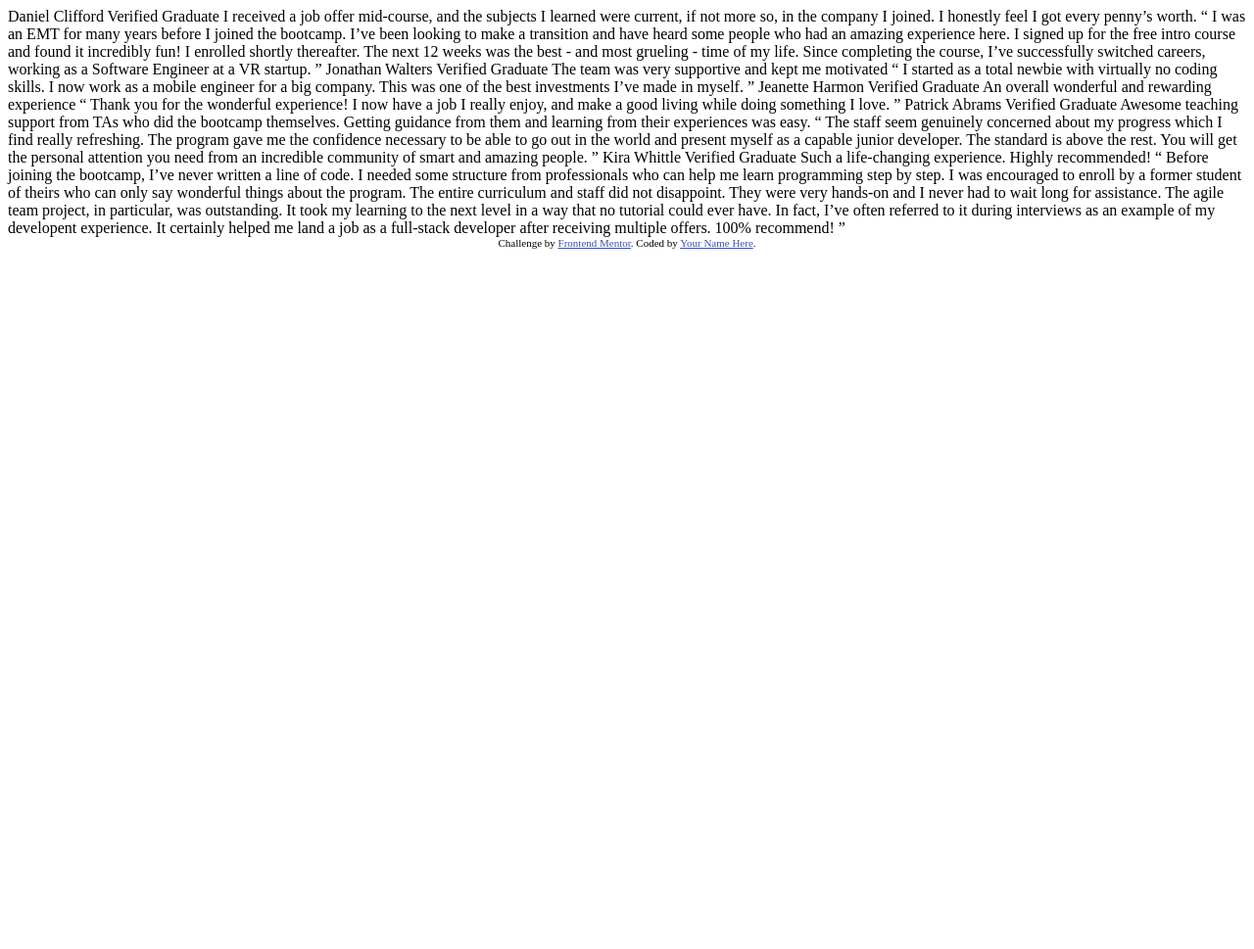
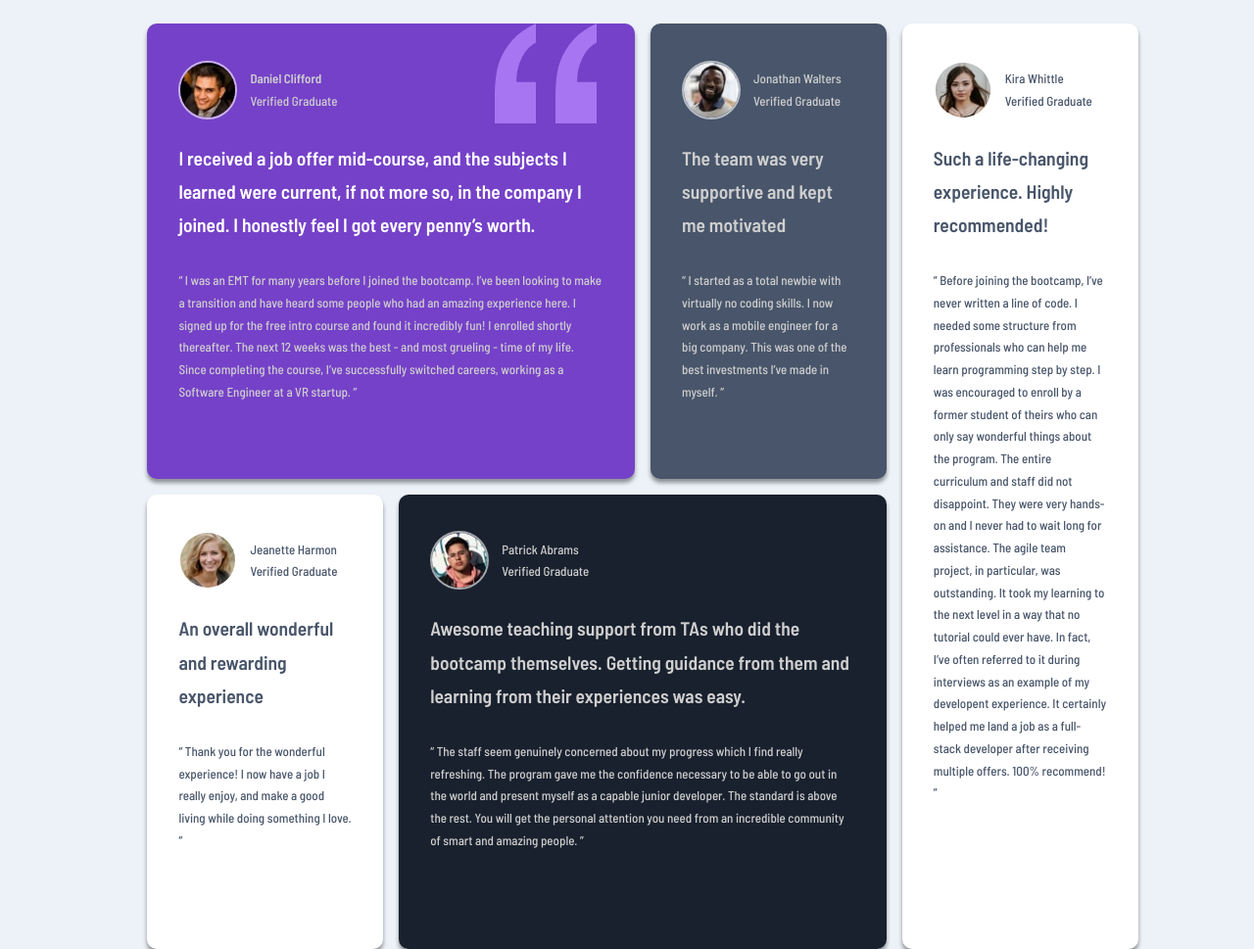
Before and after one commit to mdgerety/frontendmentor-grid-testemonials, a plain HTML site: page index.html in a window 1280 px wide. Shown: the whole page at 98% size. Before the commit the page ends 800 px from the top, so only its background shows below. Drawn offline with Linux system fonts and the light colour scheme.

Commit message:
updated css

```diff
--- a/index.html
+++ b/index.html
@@ -2,63 +2,110 @@
 <html lang="en">
 <head>
   <meta charset="UTF-8">
-  <meta name="viewport" content="width=device-width, initial-scale=1.0"> <!-- displays site properly based on user's device -->
+  <meta name="viewport" content="width=device-width, initial-scale=1.0">
+  <link rel="stylesheet" href="style.css">
 
-  <link rel="icon" type="image/png" sizes="32x32" href="./images/favicon-32x32.png">
-
-  <title>Frontend Mentor | [Challenge Name Here]</title>
-
-  <!-- Feel free to remove these styles or customise in your own stylesheet 👍 -->
-  <style>
-    .attribution { font-size: 11px; text-align: center; }
-    .attribution a { color: hsl(228, 45%, 44%); }
-  </style>
+  <title>Frontend Mentor | Grid Testimonials</title>
 </head>
 <body>
-  Daniel Clifford
-  Verified Graduate
+  <div class="container">
+    <div id="daniel" class="card">
+      <div class="avatar">
+        <img src="images/image-daniel.jpg" alt="">
+        <div class="info">
+          <p><b>Daniel Clifford</b>
+          <br>Verified Graduate</p>
+        </div>
+      </div>
 
+      <h2>
         I received a job offer mid-course, and the subjects I learned were current, if not more so,
         in the company I joined. I honestly feel I got every penny’s worth.
+      </h2>
 
+      <p>
         “ I was an EMT for many years before I joined the bootcamp. I’ve been looking to make a
         transition and have heard some people who had an amazing experience here. I signed up
         for the free intro course and found it incredibly fun! I enrolled shortly thereafter.
         The next 12 weeks was the best - and most grueling - time of my life. Since completing
         the course, I’ve successfully switched careers, working as a Software Engineer at a VR startup. ”
+      </p>
+    </div>
 
-  Jonathan Walters
-  Verified Graduate
+    <div id="jonathan" class="card">
+      <div class="avatar">
+        <img src="images/image-jonathan.jpg" alt="">
+        <div class="info">
+          <p>Jonathan Walters
+          <br>Verified Graduate</p>
+        </div>
+      </div>
 
+        <h2>
           The team was very supportive and kept me motivated
+        </h2>
 
+        <p>
           “ I started as a total newbie with virtually no coding skills. I now work as a mobile engineer
           for a big company. This was one of the best investments I’ve made in myself. ”
+        </p>
+      </div>
 
-  Jeanette Harmon
-  Verified Graduate
+    <div id="jeanette" class="card">
+      <div class="avatar">
+        <img src="images/image-jeanette.jpg" alt="">
+        <div class="info">
+          <p>Jeanette Harmon
+          <br>Verified Graduate</p>
+        </div>
+      </div>
 
+        <h2>
           An overall wonderful and rewarding experience
+        </h2>
 
+        <p>
           “ Thank you for the wonderful experience! I now have a job I really enjoy, and make a good living
           while doing something I love. ”
+        </p>
+      </div>
 
-  Patrick Abrams
-  Verified Graduate
+    <div id="patrick" class="card">
+      <div class="avatar">
+        <img src="images/image-patrick.jpg" alt="">
+        <div class="info">
+          <p>Patrick Abrams
+          <br>Verified Graduate</p>
+        </div>
+      </div>
 
+        <h2>
           Awesome teaching support from TAs who did the bootcamp themselves. Getting guidance from them and
           learning from their experiences was easy.
+        </h2>
 
+        <p>
           “ The staff seem genuinely concerned about my progress which I find really refreshing. The program
           gave me the confidence necessary to be able to go out in the world and present myself as a capable
           junior developer. The standard is above the rest. You will get the personal attention you need from
           an incredible community of smart and amazing people. ”
+        </p>
+      </div>
 
-  Kira Whittle
-  Verified Graduate
+    <div id="kira" class="card">
+      <div class="avatar">
+        <img src="images/image-kira.jpg" alt="">
+        <div class="info">
+          <p>Kira Whittle
+          <br>Verified Graduate</p>
+        </div>
+      </div>
 
+        <h2>
           Such a life-changing experience. Highly recommended!
+        </h2>
 
+        <p>
           “ Before joining the bootcamp, I’ve never written a line of code. I needed some structure from
           professionals who can help me learn programming step by step. I was encouraged to enroll by a former
           student of theirs who can only say wonderful things about the program. The entire curriculum and staff
@@ -67,10 +114,9 @@
           could ever have. In fact, I’ve often referred to it during interviews as an example of my developent
           experience. It certainly helped me land a job as a full-stack developer after receiving multiple offers.
           100% recommend! ”
+        </p>
+      </div>
+  </div>
 
-  <div class="attribution">
-    Challenge by <a href="https://www.frontendmentor.io?ref=challenge" target="_blank">Frontend Mentor</a>.
-    Coded by <a href="#">Your Name Here</a>.
-  </div>
 </body>
 </html>
--- /dev/null
+++ b/style.css
@@ -0,0 +1,124 @@
+@import url('https://fonts.googleapis.com/css2?family=Barlow+Semi+Condensed:wght@500;600&display=swap');
+
+* {
+    box-sizing: border-box;
+}
+
+body {
+    font-family: 'Barlow Semi Condensed', sans-serif;
+    display: flex;
+    flex-direction: column;
+    align-items: center;
+    justify-content: center;
+    min-height: 100vh;
+    font-size: 13px;
+    background: hsl(210, 46%, 95%);
+    line-height: 1.75;
+}
+
+img {
+    border: 2px solid rgba(255, 255, 255, 0.6);
+    border-radius: 50%;
+}
+
+.container {
+    display: flex;
+    flex-direction: column;
+    max-width: 500px;
+}
+
+.card {
+    display: flex;
+    flex-direction: column;
+    background-color: lightblue;
+    height: auto;
+    width: auto;
+    padding: 2rem;
+    margin: 1rem;
+    border-radius: 10px;
+    box-shadow: 0 4px 4px rgba(0, 0, 0, 0.4);
+}
+
+.avatar {
+    display: flex;
+    flex-direction: row;
+    align-items: center;
+}
+
+.info {
+    padding-left: 1em;
+}
+
+#daniel {
+    background-color: hsl(263, 55%, 52%);
+    background-image: url(images/bg-pattern-quotation.svg);
+    background-repeat: no-repeat;
+    background-position-x: 90%;
+    color: hsl(0, 0%, 81%);
+}
+
+#daniel > h2 {
+    color: white;
+}
+
+#jeanette, #kira {
+    background-color: white;
+    color: hsl(217, 19%, 35%);
+}
+
+#jonathan {
+    background-color: hsl(217, 19%, 35%);
+    color: hsl(0, 0%, 81%);
+}
+
+#patrick {
+    background-color: hsl(219, 29%, 14%);
+    color: hsl(0, 0%, 81%);
+}
+
+@media (min-width: 800px) {
+    .container {
+        max-width: 80%;
+        max-height: 40%;
+        display: grid;
+        grid-template-columns: 1fr 1fr 1fr 1fr;
+        grid-template-rows: 1fr 1fr;
+        gap: 1rem;
+    }
+
+
+    #daniel {
+        width: 100%;
+        height: 100%;
+        grid-column: 1/3;
+        grid-row: 1/2;
+    }
+
+    #jonathan {
+        width: 100%;
+        height: 100%;
+        grid-column: 3/4;
+        grid-row: 1/2;
+    }
+
+    #kira {
+        width: 100%;
+        height: 100%;
+        grid-column: 4/5;
+        grid-row: 1/3;
+    }
+
+    #jeanette {
+        width: 100%;
+        height: 100%;
+        grid-column: 1/2;
+        grid-row: 2/3;
+    }
+
+    #patrick {
+        width: 100%;
+        height: 100%;
+        grid-column: 2/4;
+        grid-row: 2/3;
+    }
+}
```
Lines whose indentation alone changed are shown as unchanged.
